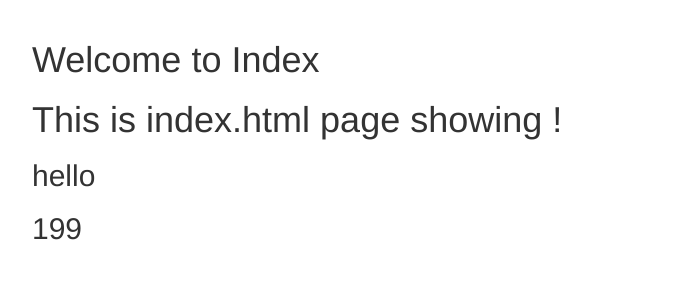
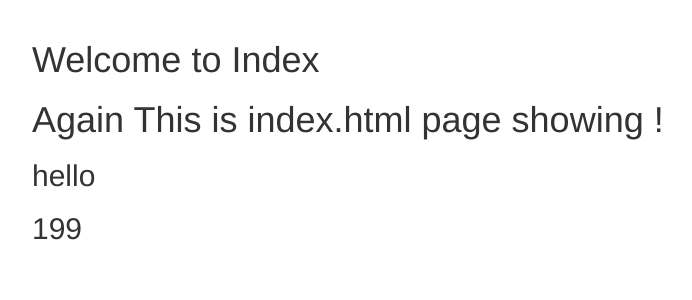
Before and after one commit to guru2518/guru2518, a Django app: page / in a window 1280 px wide. Shown: the part 51-351 px from the top of the page, without its empty margins (38-730 px from the left). Run offline with Django 3.2, Linux system fonts and the light colour scheme; some libraries are stand-ins or nearby versions.

Commit message:
chaged index.html Page

```diff
--- a/learning_templates/basic_app/admin.py
+++ b/learning_templates/basic_app/admin.py
@@ -1,6 +1,6 @@
 from django.contrib import admin
 
-from .models import *
+
 
 
 # Register your models here.
--- a/learning_templates/templates/basic_app/index.html
+++ b/learning_templates/templates/basic_app/index.html
@@ -5,7 +5,7 @@
 
 	<h1>Welcome to Index</h1>
 
-	<h1> This is index.html page showing !</h1>
+	<h1> Again This is index.html page showing !</h1>
 
 		<!-- <h2> {{ text|cut:'hello' }} </h2> -->
 		<h2> {{ text|cut:'world' }} </h2>
```
